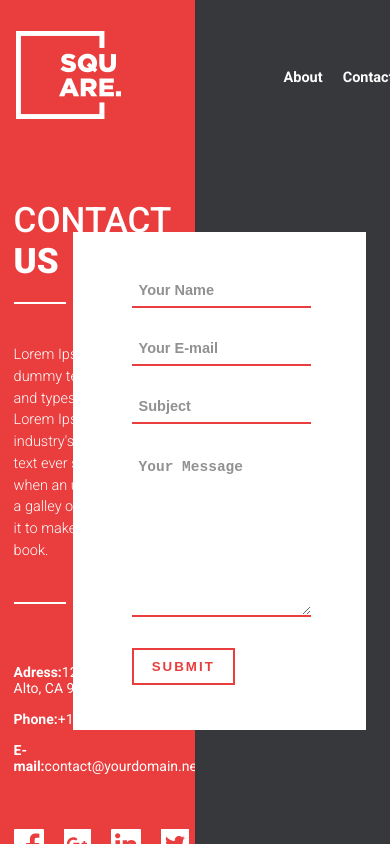
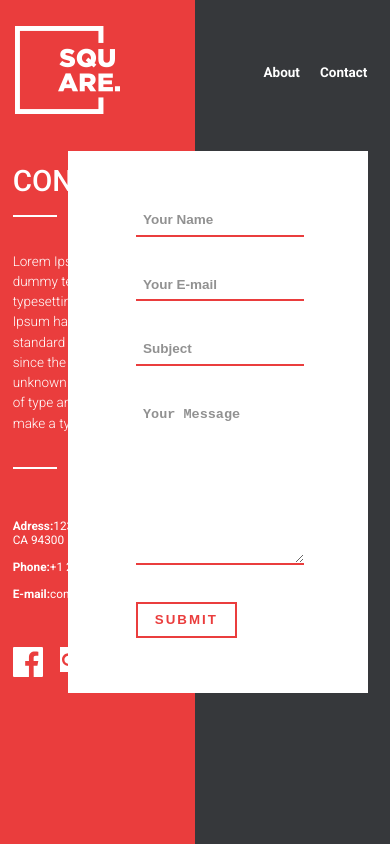
Before and after one commit to michelluiss/react-form, a React (Create React App) app: page /contact in a window 390 px wide. Built offline with nearby package versions, Linux system fonts and the light colour scheme.

Commit message:
add getRem para auxiliar na responsividade

```diff
--- a/src/assets/scss/_globals.scss
+++ b/src/assets/scss/_globals.scss
@@ -43,16 +43,16 @@ html,body {
     font-size: 15px;
   }
   @media (max-width: 768px) {
-    font-size: 15px;
+    font-size: 14.5px;
   }
   @media (max-width: 575.98px) {
-    font-size: 14.5px;
+    font-size: 13.5px;
   }
   @media (max-width: 375px) {
-    font-size: 14px;
+    font-size: 13px;
   }
   @media (max-width: 320px) {
-    font-size: 13px;
+    font-size: 12px;
   }
   h1,h2,h3,h4,h5,h6 {
     margin: 0;
@@ -71,7 +71,7 @@ html,body {
 
 .container {
   max-width: 1280px;
-  width: 100%;
+  // width: 100%;
   margin: 0 auto;
   padding: gr(0) gr(15);
 }
--- a/src/assets/scss/components/_contact-form.scss
+++ b/src/assets/scss/components/_contact-form.scss
@@ -1,10 +1,10 @@
 .form-contact-page {
   background: #fff;
-  padding: gr(50) gr(65);
+  padding: gr(65) gr(80);
   width: 90%;
   margin-left: gr(-150);
   .field {
-    margin-bottom: gr(30);
+    margin-bottom: gr(40);
     input, textarea {
       border: 0;
       border-bottom: 2px solid #ea3d3d;
--- a/src/assets/scss/components/_header.scss
+++ b/src/assets/scss/components/_header.scss
@@ -3,7 +3,7 @@
   width: 100%;
   z-index: 9;
   .content-header {
-    padding-top: 30px;
+    padding-top: gr(30);
     display: flex;
     align-items: center;
     justify-content: space-between;
--- a/src/assets/scss/components/_share-social-media.scss
+++ b/src/assets/scss/components/_share-social-media.scss
@@ -1,11 +1,11 @@
 .content-icons {
   display: flex;
   .box-icon {
-    margin-right: 20px;
+    margin-right: gr(20);
   }
   .bg-icons {
-    width: 30px;
-    height: 30px;
+    width: gr(30);
+    height: gr(30);
     display: flex;
     align-items: center;
     justify-content: center;
--- a/src/assets/scss/page/_contact.scss
+++ b/src/assets/scss/page/_contact.scss
@@ -3,9 +3,12 @@
   width: 100%;
   position: absolute;
   top: 0;
+  > .container {
+    height: 100%;
+  }
   .content-page {
     display: flex;
-    padding-top: 100px;
+    height: 100%;
     .west-side {
       width: 50%;
       display: flex;
@@ -15,42 +18,41 @@
         color: #fff;
         text-transform: uppercase;
         font-weight: 500;
-        font-size: 35px;
-        margin-top: 100px;
+        font-size: gr(35);
         strong {
           font-weight: 900;
         }
       }
       .content-text {
         color: #fff;
-        margin: 20px 0;
+        margin: gr(20) 0;
         p {
-          max-width: 300px;
+          max-width: gr(300);
           line-height: 1.5;
           font-weight: 300;
           &::before {
             content: '';
             border: 1px solid #fff;
             display: block;
-            width: 50px;
-            margin-bottom: 40px;
+            width: gr(50);
+            margin-bottom: gr(40);
           }
           &::after {
             content: '';
             border: 1px solid #fff;
             display: block;
-            width: 50px;
-            margin-top: 40px;
+            width: gr(50);
+            margin-top: gr(40);
           }
         }
       }
       .content-info {
         color: #fff;
-        margin: 40px 0;
+        margin: gr(40) 0;
         p {
-          font-size: 14px;
+          font-size: gr(14);
           font-weight: 400;
-          margin-bottom: 15px;
+          margin-bottom: gr(15);
           strong {
             font-weight: 600;
           }
--- a/src/assets/scss/page/_home.scss
+++ b/src/assets/scss/page/_home.scss
@@ -15,17 +15,17 @@
   .count-timer {
     display: flex;
     justify-content: space-between;
-    margin-top: 150px;
+    margin-top: gr(150);
     display: flex;
     .time-wrapper {
       text-align: center;
-      font-size: 14px;
+      font-size: gr(14);
       text-transform: uppercase;
       font-weight: 700;
       .time {
-        font-size: 28px;
+        font-size: gr(28);
         font-weight: 200;
-        margin-bottom: 10px;
+        margin-bottom: gr(10);
       }
     }
   }
```
